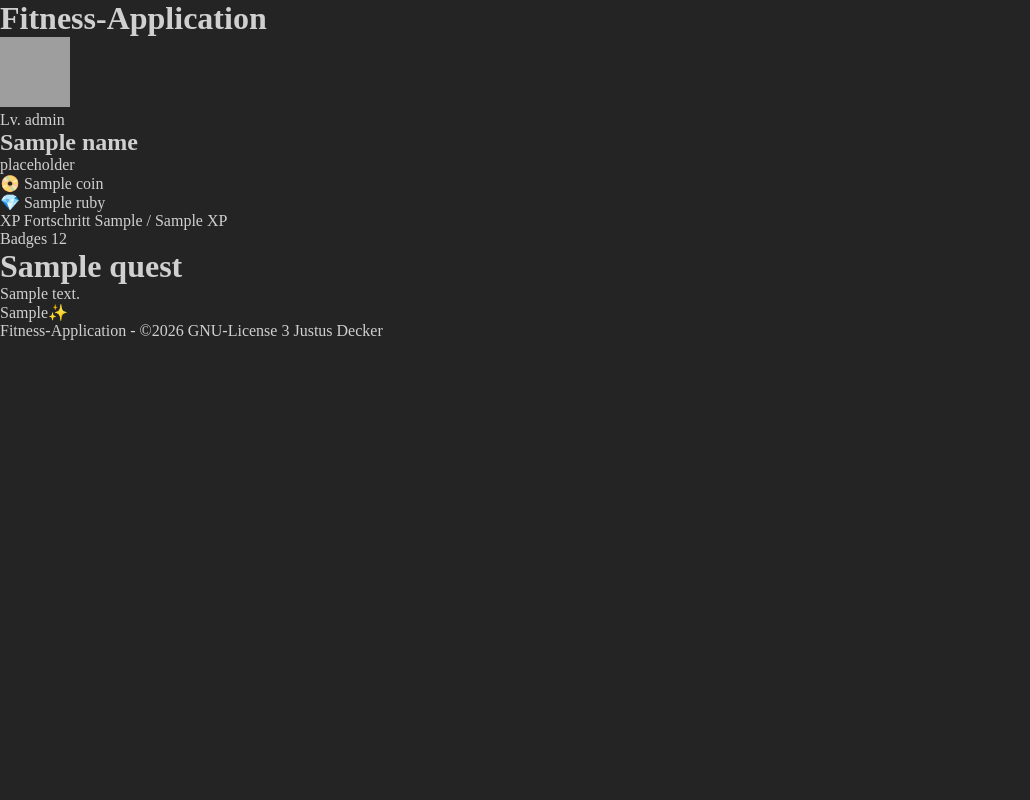
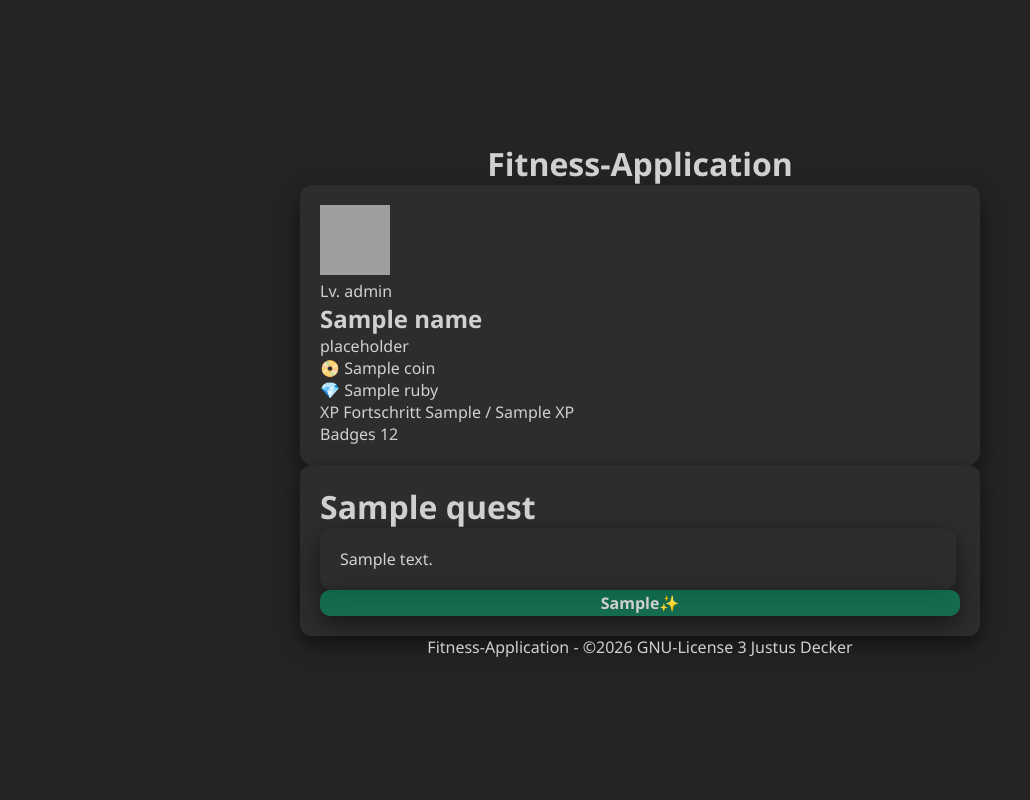
Before and after one commit to justusdecker/fitness-application, a Flask app: template src/frontend/templates/game/index.html in a window 1280 px wide. Shown: the whole page, without its empty margins (0-1030 px from the left). Run offline with Flask 3, Linux system fonts and the light colour scheme; the template is opened without the code that fills it: most values are stand-ins (such as "Sample title", 1, 10 or a date in 2020); grey boxes are pictures that could not be loaded.

Commit message:
add card, besides, btn, info-card

```diff
--- a/src/frontend/static/common/styles.css
+++ b/src/frontend/static/common/styles.css
@@ -2,7 +2,56 @@
     padding: 0;
     margin: 0;
 }
+
+:root {
+    --bg-dark: #242432;
+    --panel-bg: #2d2d2d;
+}
+
 body {
     background-color: #242424;
     color: #d0d0d0;
+    font-family: 'Segoe UI';
+    height: 100vh;
+    justify-items: center;
+    align-content: center;
 }
+.card {
+    background-color: var(--panel-bg);
+    border: 2px solid var(--border-color);
+    border-radius: 12px;
+    width: 50%;
+    padding: 20px;
+    box-shadow: 0 8px 24px rgba(0, 0, 0, 0.5);
+}
+
+.info-card {
+    background-color: var(--panel-bg);
+    border: 2px solid var(--border-color);
+    border-radius: 12px;
+    width: calc(100% - (2 * 22px));
+    padding: 20px;
+    box-shadow: 0 8px 24px rgba(0, 0, 0, 0.5);
+}
+
+.besides {
+    display: flex;
+}
+
+.btn {
+    background-color: #05966899;
+    border-radius: 10px;
+    font-weight: bold;
+    display: flex;
+    justify-content: center;
+    align-items: center;
+    padding: 0.125em 0.5em;
+    box-shadow: 0 8px 24px rgba(0, 0, 0, 0.5);
+    width: 100%;
+    transition: 0.3s ease-in-out;
+    cursor: pointer;
+}
+
+.btn:hover {
+    background-color: #059669;
+}
```
